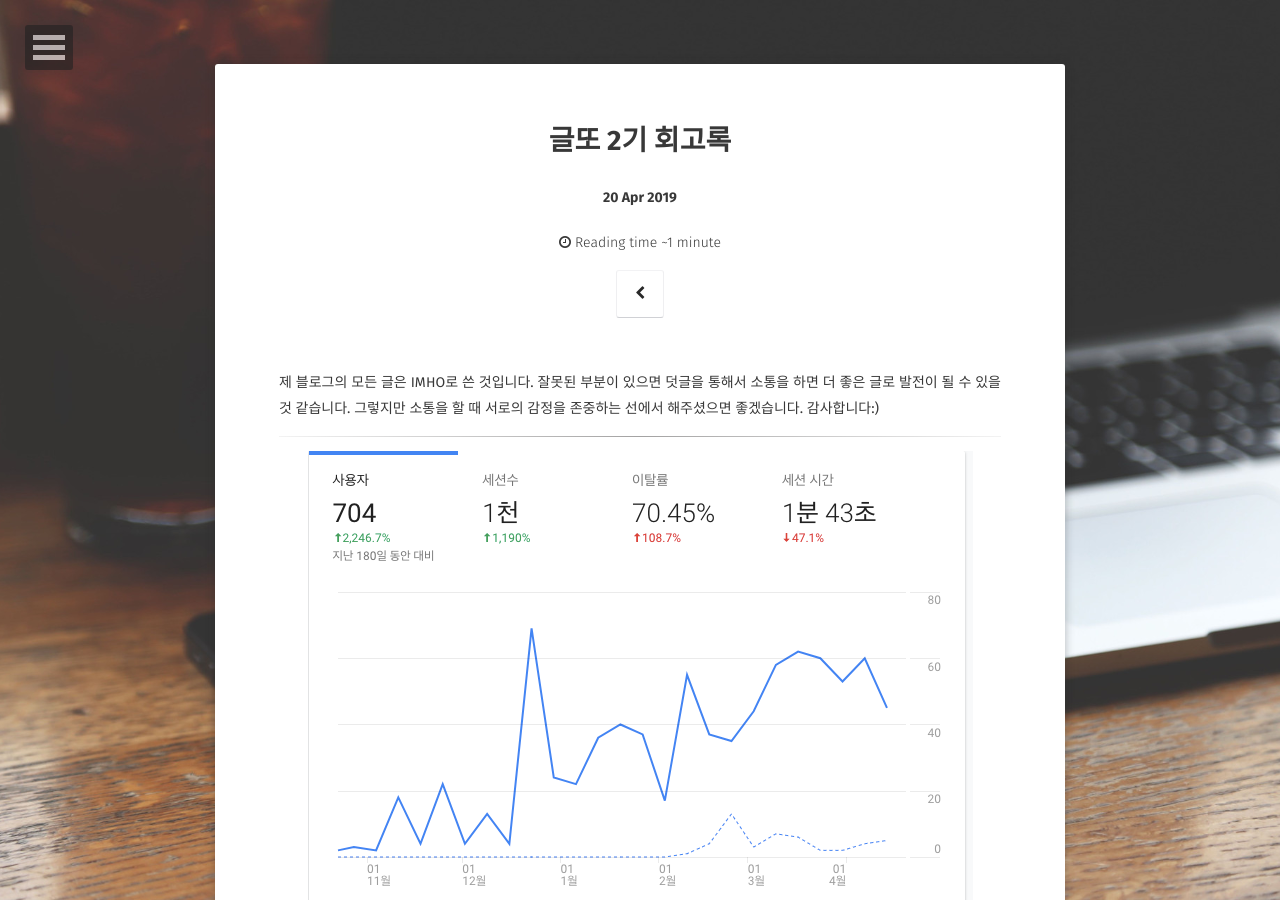
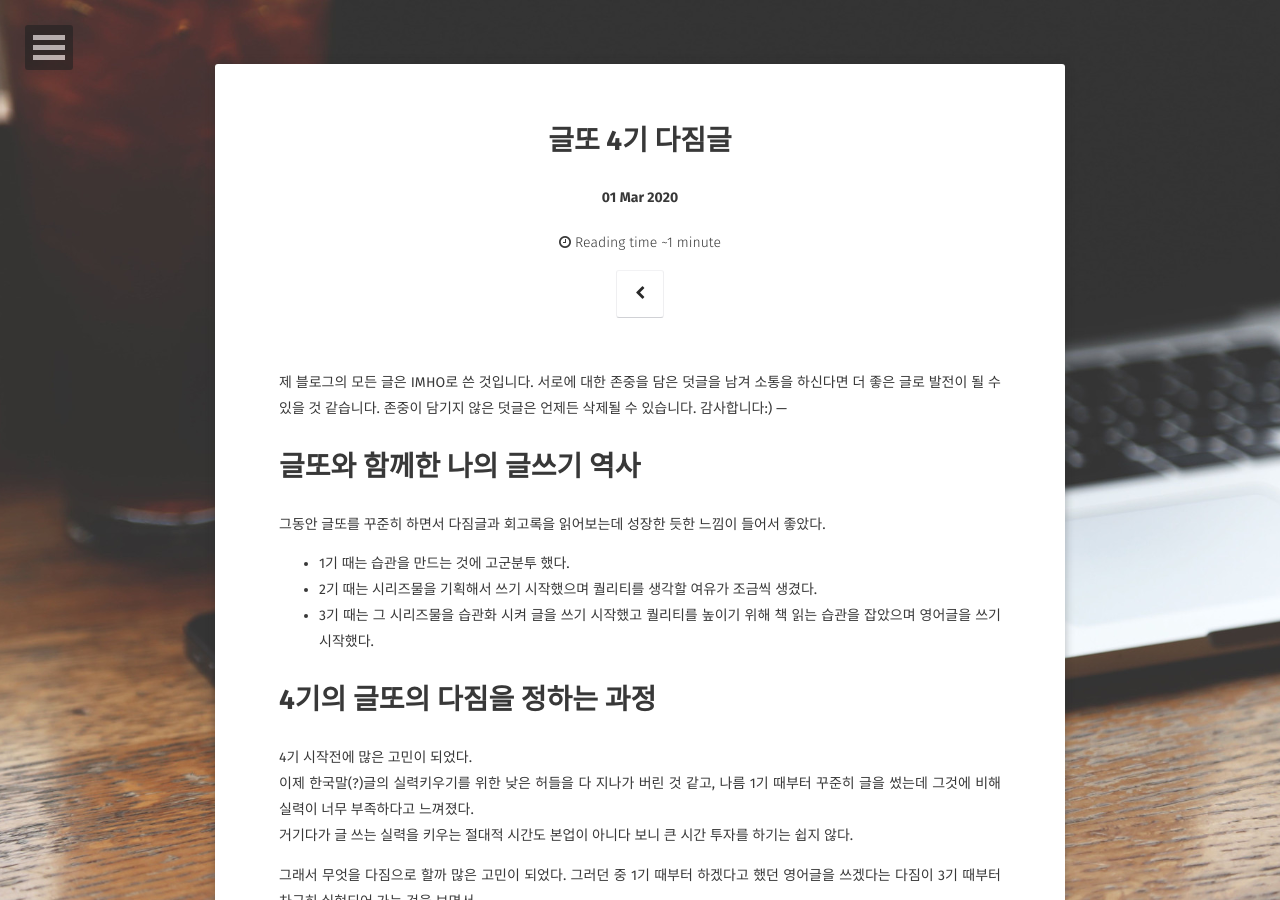
Before and after one commit to JoosJuliet/joosjuliet.github.io, a Jekyll site: the page built from _posts/2020-03-01-geek.md, in a window 1280 px wide and 900 px high. Built offline with Jekyll 4.4.1, drawn with Linux system fonts in a browser that asks for light colours; some web fonts are replaced; some of the changed text lies outside the part shown.

Commit message:
글정리

```diff
--- a/_posts/2019-04-20-geek.md
+++ b/_posts/2019-04-20-geek.md
@@ -3,7 +3,7 @@
 section-type: post
 title: "글또 2기 회고록"
 category: Algorithm
-tags: [ 'algorithm', 'python' ]
+tags: [ '글또 다짐글', '글또 회고록' ]
 comments: true
 ---
 제 블로그의 모든 글은 IMHO로 쓴 것입니다.
--- /dev/null
+++ b/_posts/2020-03-01-geek.md
@@ -0,0 +1,45 @@
+---
+layout: post
+section-type: post
+title: "글또 4기 다짐글"
+category: Spring
+tags: [ '글또 다짐글' ]
+comments: true
+---
+제 블로그의 모든 글은 IMHO로 쓴 것입니다.
+서로에 대한 존중을 담은 덧글을 남겨 소통을 하신다면 더 좋은 글로 발전이 될 수 있을 것 같습니다.
+존중이 담기지 않은 덧글은 언제든 삭제될 수 있습니다.
+감사합니다:)
+---
+
+# 글또와 함께한 나의 글쓰기 역사
+그동안 글또를 꾸준히 하면서 다짐글과 회고록을 읽어보는데 성장한 듯한 느낌이 들어서 좋았다.
+
+- 1기 때는 습관을 만드는 것에 고군분투 했다.
+- 2기 때는 시리즈물을 기획해서 쓰기 시작했으며 퀄리티를 생각할 여유가 조금씩 생겼다.
+- 3기 때는 그 시리즈물을 습관화 시켜 글을 쓰기 시작했고 퀄리티를 높이기 위해 책 읽는 습관을 잡았으며 영어글을 쓰기 시작했다.
+
+
+
+
+# 4기의 글또의 다짐을 정하는 과정
+4기 시작전에 많은 고민이 되었다.
+이제 한국말(?)글의 실력키우기를 위한 낮은 허들을 다 지나가 버린 것 같고, 나름 1기 때부터 꾸준히 글을 썼는데 그것에 비해 실력이 너무 부족하다고 느껴졌다.
+거기다가 글 쓰는 실력을 키우는 절대적 시간도 본업이 아니다 보니 큰 시간 투자를 하기는 쉽지 않다.
+
+그래서 무엇을 다짐으로 할까 많은 고민이 되었다.
+그러던 중 1기 때부터 하겠다고 했던 영어글을 쓰겠다는 다짐이 3기 때부터 차근히 실현되어 가는 것을 보면서
+다짐은 하지만 얽매이지 말고 내가 이룬 것에 더 집중 해보려고 한다.
+
+
+
+
+# 4기 글또 다짐
+
+- 한국말 글의 퀄리티를 높이기 위해서 꾸준히 시리즈물 기획하기
+- 예전글을 지속적으로 리팩토링하자
+- 번역글이 아닌 한국어 서적 한달에 한권 읽기
+- 탈고 하기 전 두번 읽기
+- 영어글 한달에 한편 쓰기
+
+이번 기수도 열심히 해봐야겠다!!!
```
Also changed, not shown: _posts/2018-11-11-geek.md (+1 -1 lines), _posts/2018-12-18-what_am_i_going_to_do_2019.md (+1 -1 lines), _posts/2019-07-03-geek_Phase3.md (+1 -1 lines), _posts/2020-02-15-weekly-contest-174.md (+1 -1 lines).
